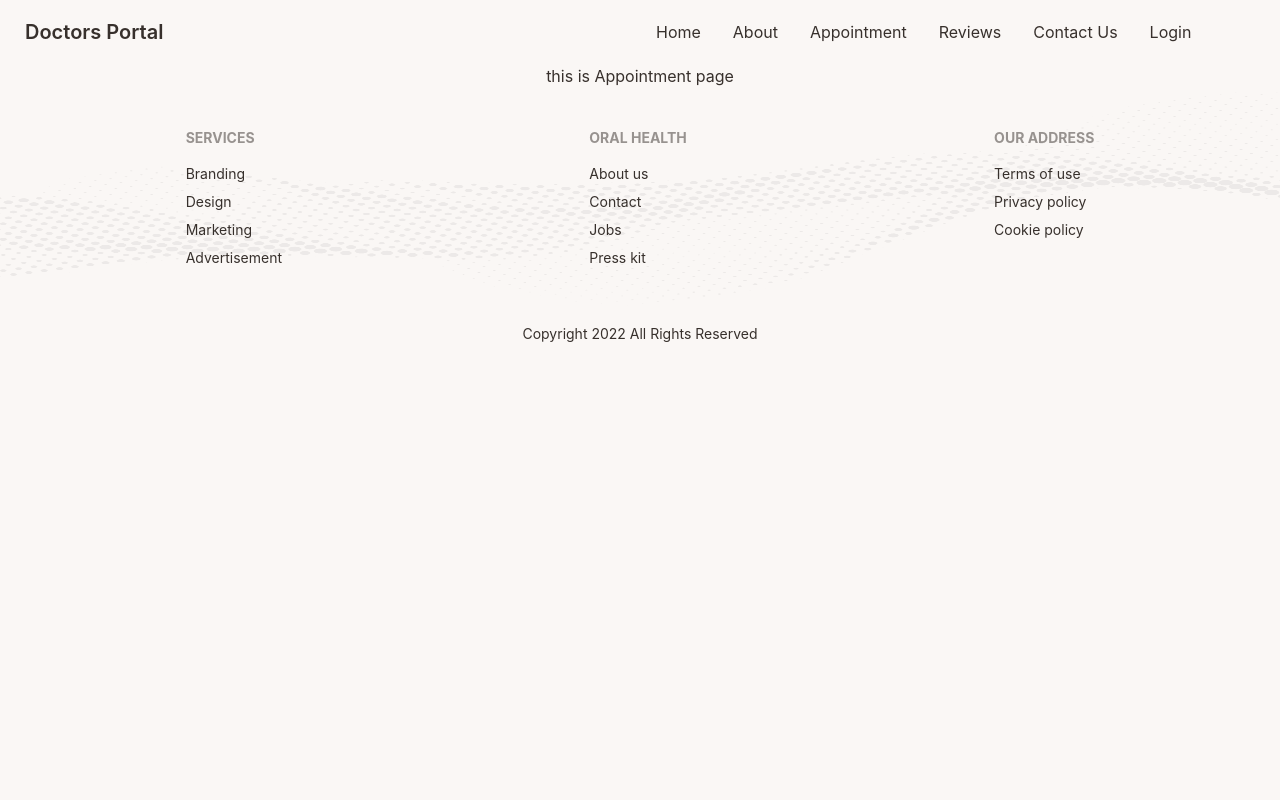
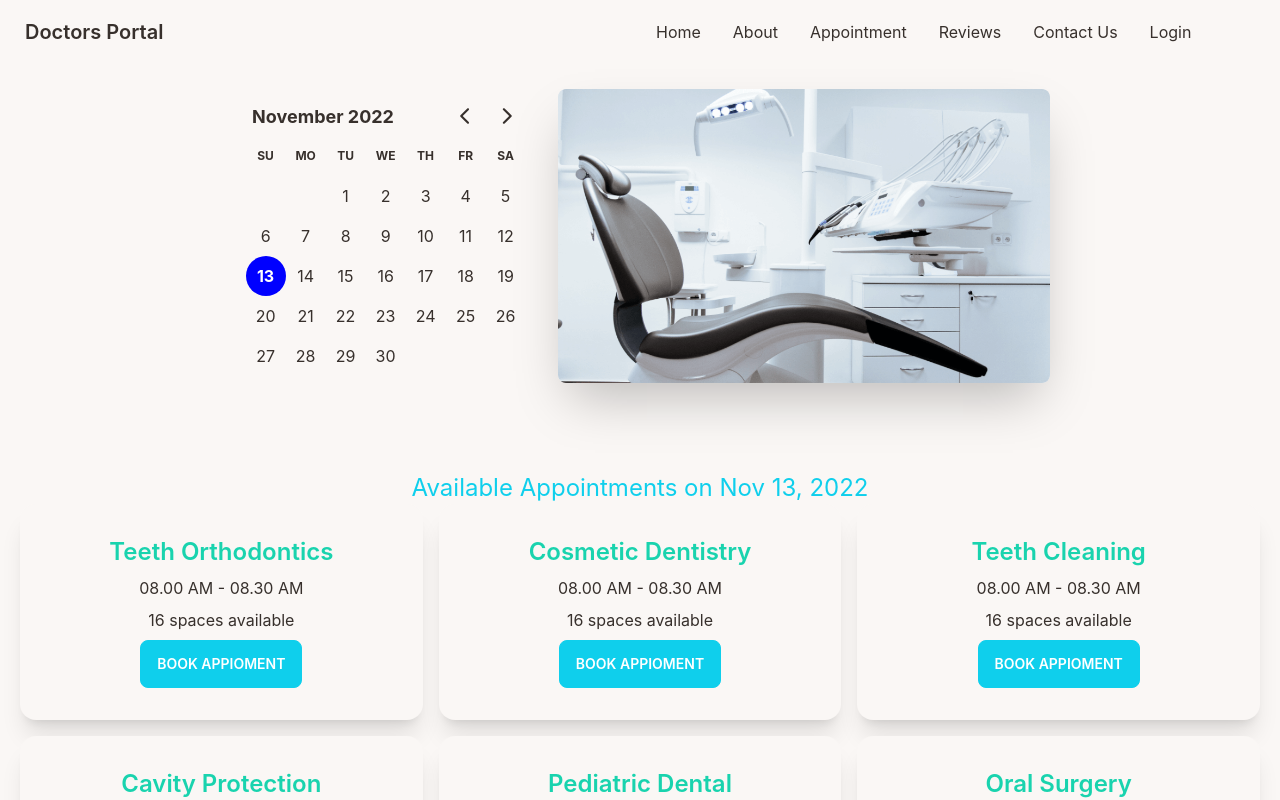
Before and after one commit to MotiurRahman/doctors, a React (Create React App) app: page /appointment in a window 1280 px wide. Shown: the top 800 px of the page. Built offline with nearby package versions, Linux system fonts and the light colour scheme.

Commit message:
update code

```diff
--- a/package.json
+++ b/package.json
@@ -7,7 +7,9 @@
     "@testing-library/react": "^13.4.0",
     "@testing-library/user-event": "^13.5.0",
     "daisyui": "^2.39.1",
+    "date-fns": "^2.29.3",
     "react": "^18.2.0",
+    "react-day-picker": "^8.3.6",
     "react-dom": "^18.2.0",
     "react-icons": "^4.6.0",
     "react-router-dom": "^6.4.3",
--- /dev/null
+++ b/public/appointmentOptions.json
@@ -0,0 +1,118 @@
+[
+    {
+      "_id": 1,
+      "name": "Teeth Orthodontics",
+      "slots": [
+        "08.00 AM - 08.30 AM",
+        "08.30 AM - 09.00 AM",
+        "09.00 AM - 9.30 AM",
+        "09.30 AM - 10.00 AM",
+        "10.00 AM - 10.30 AM",
+        "10.30 AM - 11.00 AM",
+        "11.00 AM - 11.30 AM",
+        "11.30 AM - 12.00 AM",
+        "1.00 PM - 1.30 PM",
+        "1.30 PM - 2.00 PM",
+        "2.00 PM - 2.30 PM",
+        "2.30 PM - 3.00 PM",
+        "3.00 PM - 3.30 PM",
+        "3.30 PM - 4.00 PM",
+        "4.00 PM - 4.30 PM",
+        "4.30 PM - 5.00 PM"
+      ]
+    },
+    {
+      "_id": 2,
+      "name": "Cosmetic Dentistry",
+      "slots": [
+        "08.00 AM - 08.30 AM",
+        "08.30 AM - 09.00 AM",
+        "09.00 AM - 9.30 AM",
+        "09.30 AM - 10.00 AM",
+        "10.00 AM - 10.30 AM",
+        "10.30 AM - 11.00 AM",
+        "11.00 AM - 11.30 AM",
+        "11.30 AM - 12.00 AM",
+        "1.00 PM - 1.30 PM",
+        "1.30 PM - 2.00 PM",
+        "2.00 PM - 2.30 PM",
+        "2.30 PM - 3.00 PM",
+        "3.00 PM - 3.30 PM",
+        "3.30 PM - 4.00 PM",
+        "4.00 PM - 4.30 PM",
+        "4.30 PM - 5.00 PM"
+      ]
+    },
+    {
+      "_id": 3,
+      "name": "Teeth Cleaning",
+      "slots": [
+        "08.00 AM - 08.30 AM",
+        "08.30 AM - 09.00 AM",
+        "09.00 AM - 9.30 AM",
+        "09.30 AM - 10.00 AM",
+        "10.00 AM - 10.30 AM",
+        "10.30 AM - 11.00 AM",
+        "11.00 AM - 11.30 AM",
+        "11.30 AM - 12.00 AM",
+        "1.00 PM - 1.30 PM",
+        "1.30 PM - 2.00 PM",
+        "2.00 PM - 2.30 PM",
+        "2.30 PM - 3.00 PM",
+        "3.00 PM - 3.30 PM",
+        "3.30 PM - 4.00 PM",
+        "4.00 PM - 4.30 PM",
+        "4.30 PM - 5.00 PM"
+      ]
+    },
+    {
+      "_id": 4,
+      "name": "Cavity Protection",
+      "slots": [
+        "08.00 AM - 08.30 AM",
+        "08.30 AM - 09.00 AM",
+        "09.00 AM - 9.30 AM",
+        "09.30 AM - 10.00 AM",
+        "10.00 AM - 10.30 AM",
+        "10.30 AM - 11.00 AM",
+        "11.00 AM - 11.30 AM",
+        "11.30 AM - 12.00 AM",
+        "1.00 PM - 1.30 PM",
+        "1.30 PM - 2.00 PM",
+        "2.00 PM - 2.30 PM",
+        "2.30 PM - 3.00 PM",
+        "3.00 PM - 3.30 PM",
+        "3.30 PM - 4.00 PM",
+        "4.00 PM - 4.30 PM",
+        "4.30 PM - 5.00 PM"
+      ]
+    },
+    {
+      "_id": 5,
+      "name": "Pediatric Dental",
+      "slots": [
+      ]
+    },
+    {
+      "_id": 6,
+      "name": "Oral Surgery",
+      "slots": [
+        "08.00 AM - 08.30 AM",
+        "08.30 AM - 09.00 AM",
+        "09.00 AM - 9.30 AM",
+        "09.30 AM - 10.00 AM",
+        "10.00 AM - 10.30 AM",
+        "10.30 AM - 11.00 AM",
+        "11.00 AM - 11.30 AM",
+        "11.30 AM - 12.00 AM",
+        "1.00 PM - 1.30 PM",
+        "1.30 PM - 2.00 PM",
+        "2.00 PM - 2.30 PM",
+        "2.30 PM - 3.00 PM",
+        "3.00 PM - 3.30 PM",
+        "3.30 PM - 4.00 PM",
+        "4.00 PM - 4.30 PM",
+        "4.30 PM - 5.00 PM"
+      ]
+    }
+  ]
--- a/src/Pages/Appointment/Appointment.js
+++ b/src/Pages/Appointment/Appointment.js
@@ -1,9 +1,52 @@
-import React from "react";
+import React, { useEffect, useState } from "react";
+import chair from "../../assets/images/chair.png";
+import { format } from "date-fns";
+import { DayPicker } from "react-day-picker";
+import AppointmentItems from "./AppointmentItems";
 
 const Appointment = () => {
+  const [selected, setSelected] = useState(new Date());
+  const [appointmentOptions, setAppointmentOptions] = useState([]);
+
+  useEffect(() => {
+    fetch("appointmentOptions.json")
+      .then((res) => res.json())
+      .then((data) => {
+        console.log(data);
+        setAppointmentOptions(data);
+      });
+  }, []);
   return (
     <div>
-      <h2>this is Appointment page</h2>
+      <div className="hero">
+        <div className="hero-content flex-col lg:flex-row-reverse">
+          <img
+            src={chair}
+            alt="Chair"
+            className="w-full md:w-2/5   rounded-lg shadow-2xl"
+          />
+          <div className="">
+            <DayPicker
+              mode="single"
+              selected={selected}
+              onSelect={setSelected}
+            />
+          </div>
+        </div>
+      </div>
+      <section className="my-16">
+        <p className="text-primary text-2xl">
+          Available Appointments on {format(selected, "PP")}
+        </p>
+        <div className="grid grid-cols-1 md:grid-cols-2 lg:grid-cols-3 gap-4 px-5">
+          {appointmentOptions.map((option) => (
+            <AppointmentItems
+              key={option._id}
+              option={option}
+            ></AppointmentItems>
+          ))}
+        </div>
+      </section>
     </div>
   );
 };
--- /dev/null
+++ b/src/Pages/Appointment/AppointmentItems.js
@@ -0,0 +1,23 @@
+import React from "react";
+
+const AppointmentItems = ({ option }) => {
+  const { _id, name, slots } = option;
+  return (
+    <div>
+      <div className="card bg-base-100 shadow-xl">
+        <div className="card-body text-center">
+          <h2 className="text-secondary font-semibold text-2xl">{name}</h2>
+          <p>{slots.length > 0 ? slots[0] : "Try Another Day"}</p>
+          <p>{slots.length} spaces available</p>
+          <div className="card-actions justify-center">
+            <button className="btn btn-primary text-white   ">
+              Book Appioment
+            </button>
+          </div>
+        </div>
+      </div>
+    </div>
+  );
+};
+
+export default AppointmentItems;
```
Also changed, not shown: src/index.js (+7 -6 lines), 1 other file (tests, documents, lock files or other folders).
